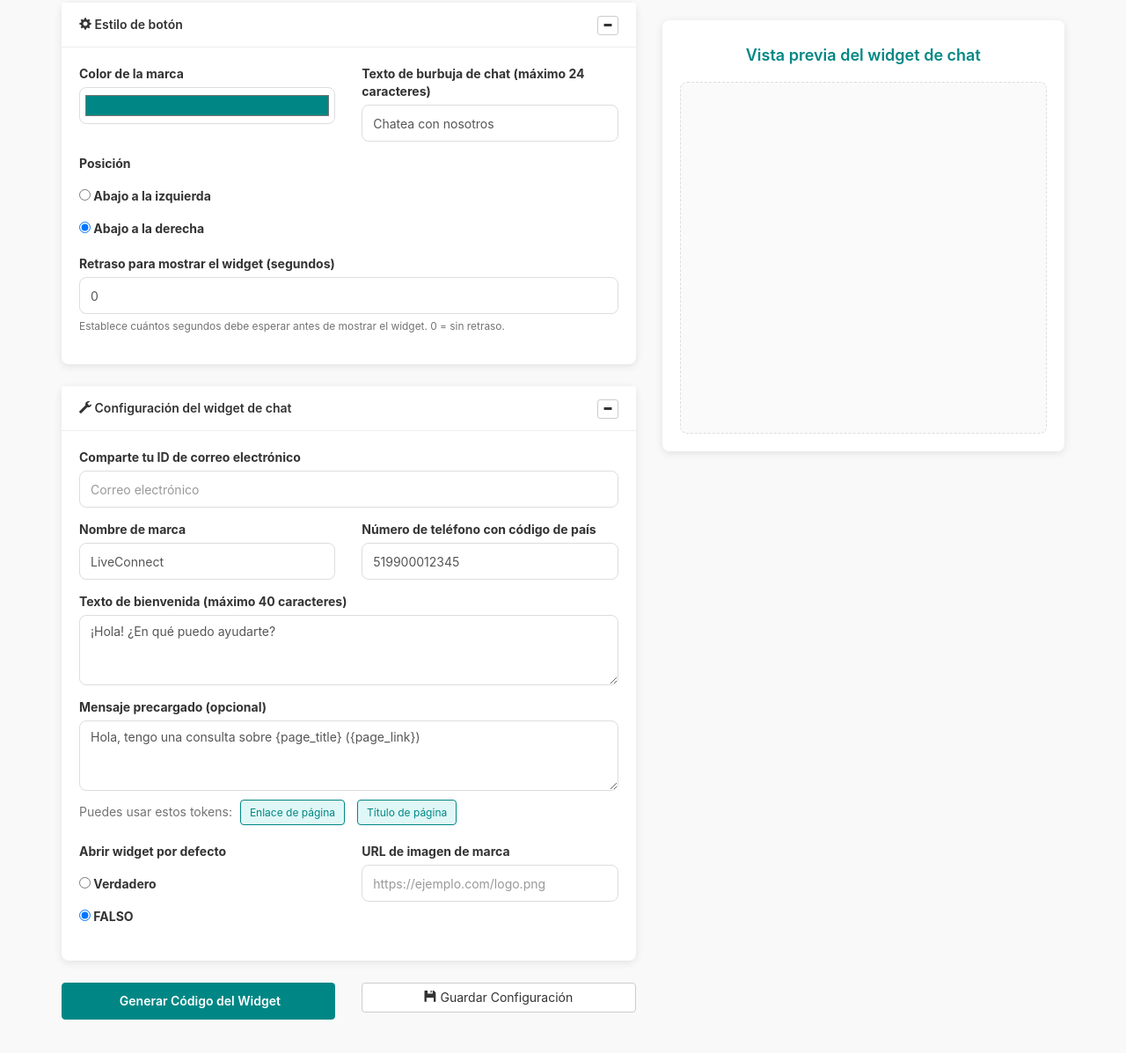
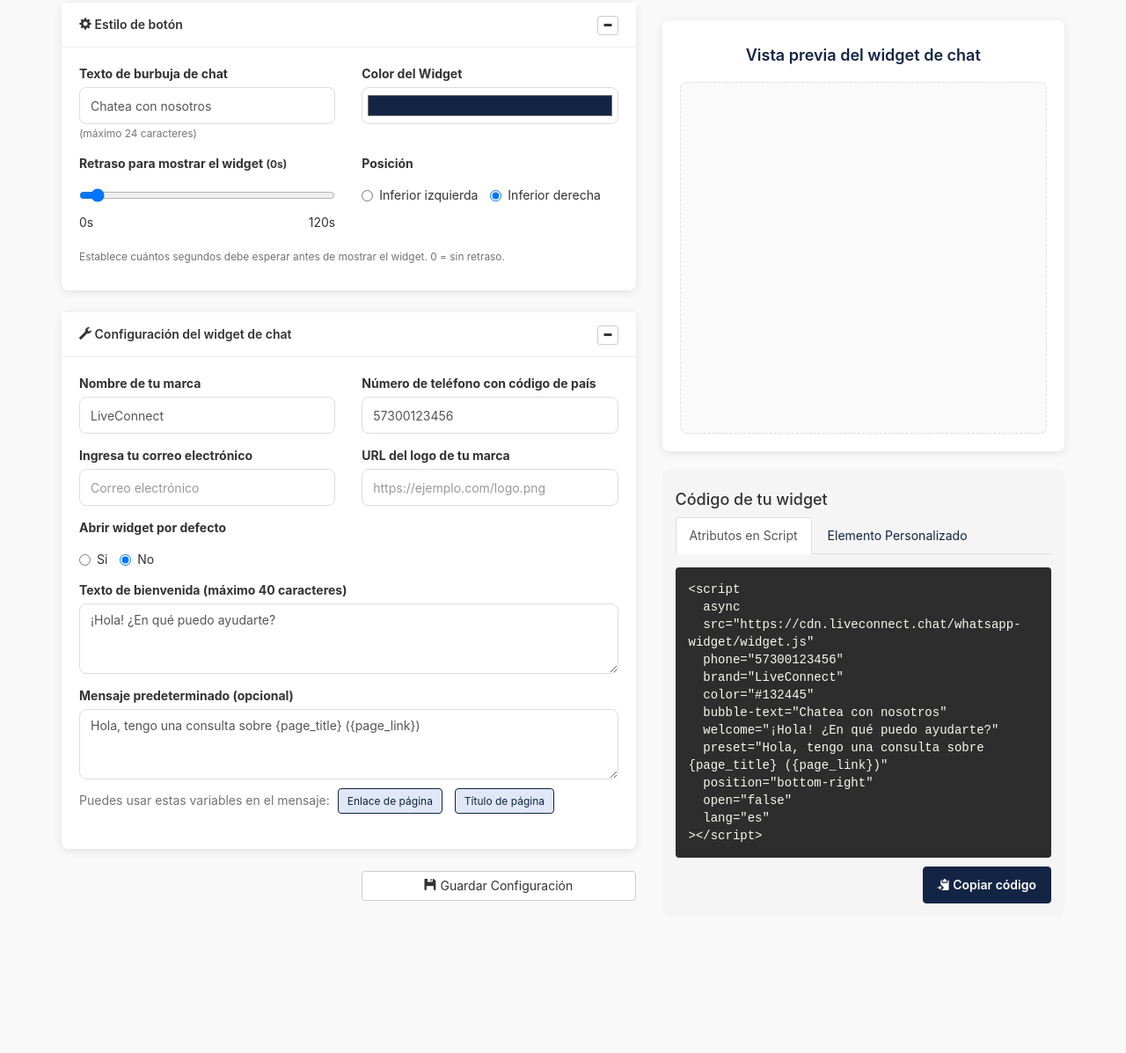
Before and after one commit to Exus-Agencia-Web/whatsapp-widget-generator, a plain HTML site: page whatsapp-widget/index.html in a window 1280 px wide. Shown: the part 77-1274 px from the top of the page at 88% size. After the commit the page ends 1179 px from the top, so only its background shows below. Drawn offline with nearby package versions, Linux system fonts and the light colour scheme.

Commit message:
Actualizar estilos del generador de widgets y mejorar la configuración del widget de WhatsApp

```diff
--- a/whatsapp-widget/index.html
+++ b/whatsapp-widget/index.html
@@ -11,9 +11,9 @@
     <!-- Estilos personalizados -->
     <style>
         :root {
-            --primary-color: #008785;
-            --secondary-color: #e0f7f7;
-            --accent-color: #00c3c1;
+            --primary-color: #132445;
+            --secondary-color: #e0e7f7;
+            --accent-color: #243e72;
             --text-color: #333333;
             --light-bg: #f9f9f9;
             --border-radius: 8px;
@@ -26,7 +26,9 @@
             color: var(--text-color);
             padding-bottom: 60px;
         }
-
+        a {
+            color: var(--primary-color);
+        }
         .navbar {
             background-color: var(--primary-color);
             border: none;
@@ -276,6 +278,9 @@
             color: white;
             border-color: var(--primary-color);
         }
+        wa-widget:not([phone]) {
+            display: none !important;
+        }
     </style>
 </head>
 <body ng-controller="MainController">
@@ -303,37 +308,45 @@
                         <div class="row">
                             <div class="col-md-6">
                                 <div class="form-group">
-                                    <label for="color">Color de la marca</label>
-                                    <input type="color" id="color" class="form-control color-picker" ng-model="config.color">
+                                    <label for="bubbleText">Texto de burbuja de chat</label>
+                                    <input type="text" id="bubbleText" class="form-control" ng-model="config.bubbleText" maxlength="24" placeholder="Chatea con nosotros">
+                                    <div class="text-muted"><small>(máximo 24 caracteres)</small></div>
                                 </div>
                             </div>
                             <div class="col-md-6">
                                 <div class="form-group">
-                                    <label for="bubbleText">Texto de burbuja de chat (máximo 24 caracteres)</label>
-                                    <input type="text" id="bubbleText" class="form-control" ng-model="config.bubbleText" maxlength="24" placeholder="Chatea con nosotros">
+                                    <label for="color">Color del Widget</label>
+                                    <input type="color" id="color" class="form-control color-picker" ng-model="config.color">
+                                </div>
+                            </div>
+                            <div class="clearfix"></div>
+                            <div class="col-md-6">
+                                <div class="form-group">
+                                    <label for="delay">Retraso para mostrar el widget <small>({{ config.delay }}s)</small></label>
+                                    <input type="range" id="delay" class="form-control" ng-model="config.delay" min="0" max="120" step="1" style="width:100%;">
+                                    <div>
+                                        <span>0s</span>
+                                        <span class="pull-right">120s</span>
                                     </div>
                                 </div>
                             </div>
-
+                            <div class="col-md-6">
                                 <div class="form-group">
                                     <label>Posición</label>
                                     <div class="radio-custom">
-                                <label>
-                                    <input type="radio" ng-model="config.position" value="bottom-left"> Abajo a la izquierda
+                                        <label class="radio-inline">
+                                            <input type="radio" ng-model="config.position" value="bottom-left"> Inferior izquierda
                                         </label>
-                            </div>
-                            <div class="radio-custom">
-                                <label>
-                                    <input type="radio" ng-model="config.position" value="bottom-right"> Abajo a la derecha
+                                        <label class="radio-inline">
+                                            <input type="radio" ng-model="config.position" value="bottom-right"> Inferior derecha
                                         </label>
                                     </div>
                                 </div>
+                            </div>
+                        </div>
+                        <small class="help-block">Establece cuántos segundos debe esperar antes de mostrar el widget. 0 = sin retraso.</small>
 
-                        <div class="form-group">
-                            <label for="delay">Retraso para mostrar el widget (segundos)</label>
-                            <input type="number" id="delay" class="form-control" ng-model="config.delay" min="0" placeholder="0">
-                            <small class="help-block">Establece cuántos segundos debe esperar antes de mostrar el widget. 0 = sin retraso.</small>
-                        </div>
+
                     </div>
                 </div>
 
@@ -346,73 +359,72 @@
                         </button>
                     </div>
                     <div class="panel-body" ng-show="panels.configPanel">
-                        <div class="form-group">
-                            <label for="email">Comparte tu ID de correo electrónico</label>
-                            <input type="email" id="email" class="form-control" ng-model="config.email" placeholder="Correo electrónico">
-                        </div>
 
                         <div class="row">
                             <div class="col-md-6">
                                 <div class="form-group">
-                                    <label for="brand">Nombre de marca</label>
-                                    <input type="text" id="brand" class="form-control" ng-model="config.brand" placeholder="Wati">
+                                    <label for="brand">Nombre de tu marca</label>
+                                    <input type="text" id="brand" class="form-control" ng-model="config.brand" placeholder="LiveConnect" required>
                                 </div>
                             </div>
                             <div class="col-md-6">
                                 <div class="form-group">
                                     <label for="phone">Número de teléfono con código de país</label>
-                                    <input type="text" id="phone" class="form-control" ng-model="config.phone" placeholder="519900012345">
+                                    <input type="text" id="phone" class="form-control" ng-model="config.phone" placeholder="57300123456" required pattern="^\d{8,15}$">
+                                </div>
+                            </div>
+                            <div class="col-md-6">
+                                <div class="form-group">
+                                    <label for="email">Ingresa tu correo electrónico</label>
+                                    <input type="email" id="email" class="form-control" ng-model="config.email" placeholder="Correo electrónico" required>
+                                </div>
+                            </div>
+                            <div class="col-md-6">
+                                <div class="form-group">
+                                    <label for="logo">URL del logo de tu marca</label>
+                                    <input type="text" id="logo" class="form-control" ng-model="config.logo" placeholder="https://ejemplo.com/logo.png">
+                                </div>
+                            </div>
+                            <div class="col-md-6">
+                                <div class="form-group">
+                                    <label>Abrir widget por defecto</label>
+                                    <div class="radio-custom">
+                                        <label class="radio-inline">
+                                            <input type="radio" ng-model="config.open" ng-value="true"> Si
+                                        </label>
+                                        <label class="radio-inline">
+                                            <input type="radio" ng-model="config.open" ng-value="false"> No
+                                        </label>
                                     </div>
                                 </div>
                             </div>
-
+                        </div>
                         <div class="form-group">
                             <label for="welcome">Texto de bienvenida (máximo 40 caracteres)</label>
                             <textarea id="welcome" class="form-control" ng-model="config.welcome" maxlength="40" placeholder="¡Hola! ¿En qué puedo ayudarte?"></textarea>
                         </div>
 
                         <div class="form-group">
-                            <label for="preset">Mensaje precargado (opcional)</label>
+                            <label for="preset">Mensaje predeterminado (opcional)</label>
                             <textarea id="preset" class="form-control" ng-model="config.preset" placeholder="Hola, tengo una consulta sobre {page_title} ({page_link})"></textarea>
                             <div class="help-block">
-                                Puedes usar estos tokens:
+                                Puedes usar estas variables en el mensaje:
                                 <span class="token-button" ng-click="insertToken('preset', '{page_link}')">Enlace de página</span>
                                 <span class="token-button" ng-click="insertToken('preset', '{page_title}')">Título de página</span>
                             </div>
                         </div>
 
-                        <div class="row">
-                            <div class="col-md-6">
-                                <div class="form-group">
-                                    <label>Abrir widget por defecto</label>
-                                    <div class="radio-custom">
-                                        <label>
-                                            <input type="radio" ng-model="config.open" ng-value="true"> Verdadero
-                                        </label>
-                                    </div>
-                                    <div class="radio-custom">
-                                        <label>
-                                            <input type="radio" ng-model="config.open" ng-value="false"> FALSO
-                                        </label>
-                                    </div>
-                                </div>
-                            </div>
-                            <div class="col-md-6">
-                                <div class="form-group">
-                                    <label for="logo">URL de imagen de marca</label>
-                                    <input type="text" id="logo" class="form-control" ng-model="config.logo" placeholder="https://ejemplo.com/logo.png">
-                                </div>
-                            </div>
-                        </div>
                     </div>
                 </div>
 
                 <!-- Botón de generación y guardado -->
                 <div class="row">
                     <div class="col-md-6">
+                        <!--
                         <button class="btn btn-primary btn-block" ng-click="generateCode()">
                             <span class="glyphicon glyphicon-code"></span> Generar Código del Widget
                         </button>
+                         -->
                     </div>
                     <div class="col-md-6">
                         <button class="btn btn-default btn-block" ng-click="saveConfig()">
@@ -452,15 +464,21 @@
 
                 <!-- Código generado -->
                 <div class="code-container" ng-show="generatedCode">
-                    <h4>Código generado</h4>
-                    <div class="code-tabs">
-                        <div class="code-tab" ng-class="{'active': codeTab === 'script'}" ng-click="setCodeTab('script')">Atributos en Script</div>
-                        <div class="code-tab" ng-class="{'active': codeTab === 'element'}" ng-click="setCodeTab('element')">Elemento Personalizado</div>
-                    </div>
+                    <h4>Código de tu widget</h4>
+                    <ul class="nav nav-tabs code-tabs">
+                        <li ng-class="{'active': codeTab === 'script'}">
+                            <a href="" ng-click="setCodeTab('script')">Atributos en Script</a>
+                        </li>
+                        <li ng-class="{'active': codeTab === 'element'}">
+                            <a href="" ng-click="setCodeTab('element')">Elemento Personalizado</a>
+                        </li>
+                    </ul>
                     <div class="code-content">{{ generatedCode }}</div>
-                    <button class="btn btn-success btn-copy" ng-click="copyCode()">
+                    <div class="text-right">
+                        <button class="btn btn-primary btn-copy" ng-click="copyCode()">
                             <span class="glyphicon glyphicon-copy"></span> Copiar código
                         </button>
+                    </div>
                 </div>
             </div>
         </div>
@@ -477,15 +495,29 @@
     <script src="https://ajax.googleapis.com/ajax/libs/angularjs/1.6.9/angular.min.js"></script>
     <script src="widget.js"></script>
     <script>
+
+        (function() {
+            var params = new URLSearchParams(window.location.search);
+            if (params.has('nohead')) {
+            document.addEventListener('DOMContentLoaded', function() {
+                var navbar = document.querySelector('.navbar');
+                if (navbar) {
+                navbar.style.display = 'none';
+                }
+                document.body.style.paddingTop = '20px';
+            });
+            }
+        })();
+
         // Aplicación AngularJS
         var app = angular.module('waWidgetGenerator', []);
 
         app.controller('MainController', function($scope, $timeout) {
             // Configuración por defecto
             $scope.config = {
-                phone: '519900012345',
+                phone: '57300123456',
                 brand: 'LiveConnect',
-                color: '#008785',
+                color: '#132445',
                 bubbleText: 'Chatea con nosotros',
                 welcome: '¡Hola! ¿En qué puedo ayudarte?',
                 preset: 'Hola, tengo una consulta sobre {page_title} ({page_link})',
@@ -747,6 +779,7 @@
 
                 // Agregar widget al contenedor
                 previewContainer.appendChild(widgetElement);
+                $scope.generateCode();
             }
 
             // Guardar configuraciones en localStorage
--- a/whatsapp-widget/widget.js
+++ b/whatsapp-widget/widget.js
@@ -1,6 +1,6 @@
 /**
  * WhatsApp Widget Web Component
- * Versión 1.0.0
+ * Versión 1.1.0
  *
  * Un componente web personalizado para añadir un botón flotante de WhatsApp
  * a cualquier sitio web, totalmente personalizable y con Shadow DOM.
```
Lines whose indentation alone changed are shown as unchanged.
